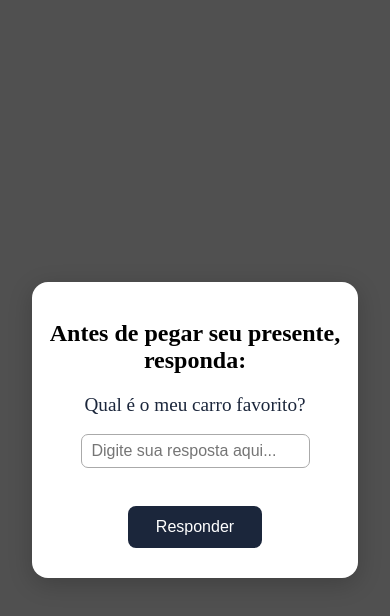
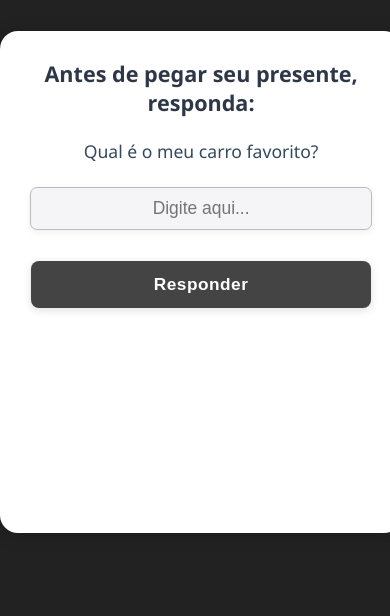
Before and after one commit to guipiccin/presente, a plain HTML site: page index.html in a window 390 px wide. Drawn offline with Linux system fonts and the light colour scheme.

Commit message:
mobile only

```diff
--- a/index.html
+++ b/index.html
@@ -3,23 +3,76 @@
 <head>
   <meta charset="UTF-8">
   <title>Presente Especial!</title>
+  <meta name="viewport" content="width=device-width, initial-scale=1, user-scalable=no">
   <style>
-    body { background: #505050; display: flex; flex-direction: column; align-items: center; justify-content: center; min-height: 100vh; }
-    .card { background: #fff; border-radius: 16px; padding: 32px; box-shadow: 0 6px 24px #0003; text-align: center; }
-    .mensagem { font-size: 1.2rem; color: #1b263b; }
-    .botao { background: #1b263b; color: #fff; border: none; border-radius: 8px; padding: 12px 28px; cursor: pointer; font-size: 1rem; margin-top: 20px;}
+    html, body {
+      background: #222;
+      margin: 0;
+      padding: 0;
+      min-height: 100vh;
+      width: 100vw;
+      overflow-x: hidden;
+      font-family: 'Segoe UI', Arial, sans-serif;
+    }
+    .card {
+      background: #fff;
+      border-radius: 18px;
+      box-shadow: 0 2px 18px #0003;
+      padding: 18px 10px 20px 10px;
+      margin: 0 auto;
+      text-align: center;
+      width: 98vw;
+      max-width: 390px;
+      min-height: 55vh;
+      margin-top: 8vw;
+    }
+    h2 { font-size: 1.35rem; margin: 10px 0 22px 0; color: #2d3748; }
+    .mensagem { font-size: 1.1rem; color: #34495e; margin-bottom: 10px; }
+    .botao {
+      background: #444;
+      color: #fff;
+      border: none;
+      border-radius: 8px;
+      padding: 13px 0;
+      width: 90vw;
+      max-width: 340px;
+      font-size: 1.08rem;
+      margin-top: 22px;
+      margin-bottom: 6px;
+      box-shadow: 0 2px 8px #0002;
+      font-weight: bold;
+      letter-spacing: .5px;
+      transition: background .2s;
+    }
+    .botao:active { background: #222; }
     .hidden { display: none; }
     .video-presente {
-      width: 100%;
-      max-width: 420px;
+      width: 98vw;
+      max-width: 360px;
       height: auto;
-      border-radius: 16px;
-      margin: 28px 0 10px 0;
-      box-shadow: 0 6px 24px #0002;
+      min-height: 180px;
+      border-radius: 13px;
+      margin: 22px 0 7px 0;
+      background: #111;
+      box-shadow: 0 2px 12px #0002;
+      display: block;
     }
-    @media (max-width: 480px) {
-      .video-presente { max-width: 98vw; }
-      .card { padding: 18px; }
+    input[type="text"] {
+      font-size: 1.09rem;
+      padding: 10px 10px;
+      border-radius: 7px;
+      border: 1.1px solid #bbb;
+      width: 92vw;
+      max-width: 320px;
+      margin: 14px 0 9px 0;
+      background: #f5f5f7;
+      text-align: center;
+      box-shadow: 0 2px 7px #0001;
+    }
+    #feedback { color: #e3342f; font-size: 1rem; min-height: 24px; }
+    @media (min-width: 440px) {
+      .card { margin-top: 42px; }
+      .video-presente { min-height: 210px; }
     }
   </style>
 </head>
@@ -27,16 +80,16 @@
   <div class="card" id="quiz-card">
     <h2>Antes de pegar seu presente,<br>responda:</h2>
     <div class="mensagem">Qual é o meu carro favorito?</div>
-    <input type="text" id="resposta" placeholder="Digite sua resposta aqui..." style="font-size:1rem; padding:7px 10px; margin:18px 0; border-radius:7px; border:1px solid #aaa;">
+    <input type="text" id="resposta" placeholder="Digite aqui..." autocomplete="off">
     <br>
     <button class="botao" onclick="verificaResposta()">Responder</button>
-    <div class="mensagem" id="feedback" style="margin-top:12px; color:#d90429;"></div>
+    <div class="mensagem" id="feedback"></div>
   </div>
 
   <div class="card hidden" id="presente-card">
     <h2>Parabéns, você acertou!</h2>
     <div class="mensagem">Você merece esse presente! Obrigado por ser um irmão incrível.</div>
-    <video class="vale" controls playsinline>
+    <video class="video-presente" controls playsinline>
       <source src="vale.mp4" type="video/mp4">
       Seu navegador não suporta o vídeo.
     </video>
@@ -48,10 +101,15 @@
       if(resposta === 'civic') {
         document.getElementById('quiz-card').classList.add('hidden');
         document.getElementById('presente-card').classList.remove('hidden');
+        window.scrollTo(0, 0);
       } else {
         document.getElementById('feedback').textContent = 'Hmmm... tente de novo! Dica: é só o último nome do carro.';
       }
     }
+    // Força mobile look no desktop para testes
+    if(window.innerWidth > 440){
+      document.body.style.background = "#222";
+    }
   </script>
 </body>
 </html>
```
